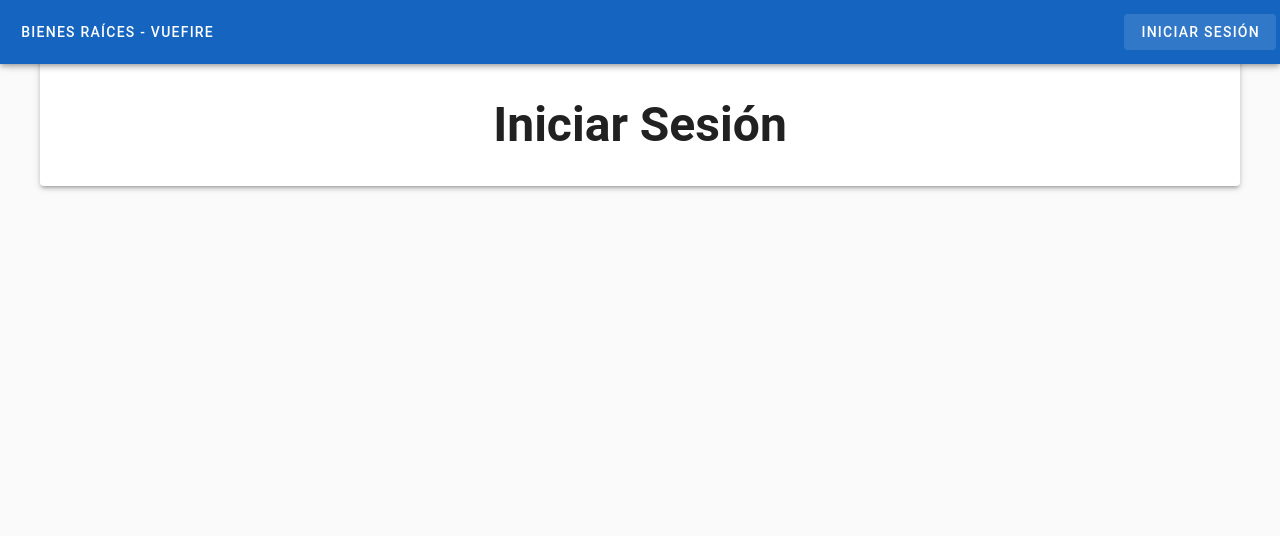
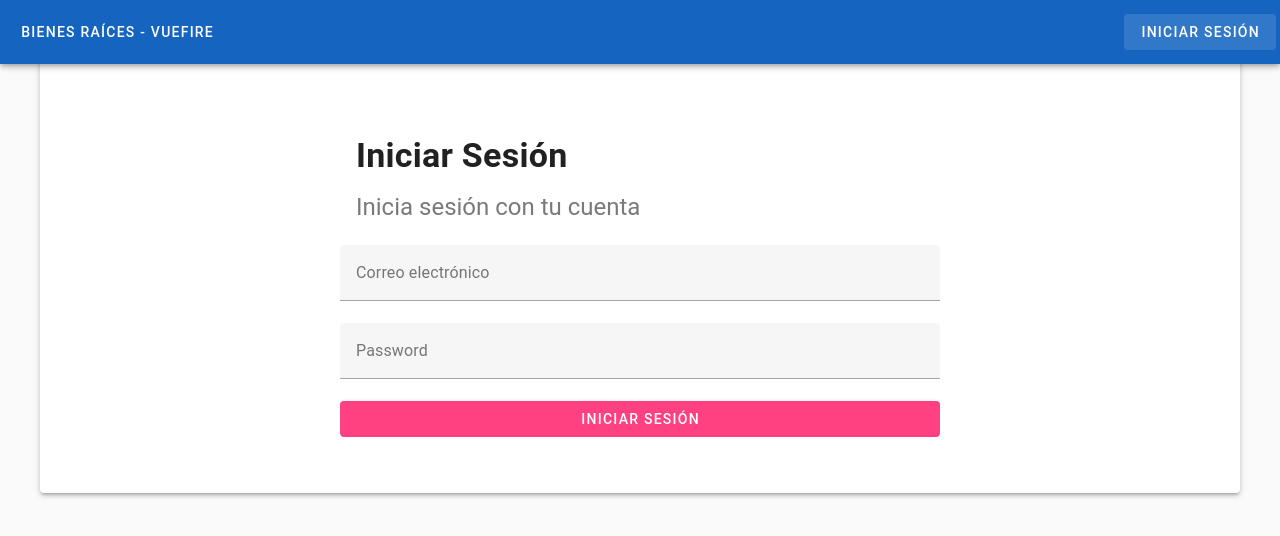
Before and after one commit to michelanyelo/bienesraices-VUE, a Vue app: page /login in a window 1280 px wide. Shown: the top 536 px of the page. Built offline with nearby package versions, Linux system fonts and the light colour scheme.

Commit message:
Actualizar vista de inicio de sesión en LoginView.vue con un diseño de v-card, incluyendo campos de correo y contraseña.

```diff
--- a/src/views/LoginView.vue
+++ b/src/views/LoginView.vue
@@ -3,5 +3,19 @@
 </script>
 
 <template>
-  <h1 class="text-center text-h3 font-weight-bold my-5">Iniciar Sesión</h1>
+
+  <v-card flat max-width="600" class="mx-auto my-10">
+    <v-card-title class="text-h4 font-weight-bold" tag="h3">
+      Iniciar Sesión
+    </v-card-title>
+    <v-card-subtitle class="text-h5">
+      Inicia sesión con tu cuenta
+    </v-card-subtitle>
+
+    <v-form class="mt-5">
+      <v-text-field type="email" label="Correo electrónico" required></v-text-field>
+      <v-text-field type="password" label="Password" required></v-text-field>
+      <v-btn block color="pink-accent-2">Iniciar Sesión</v-btn>
+    </v-form>
+  </v-card>
 </template>
```
